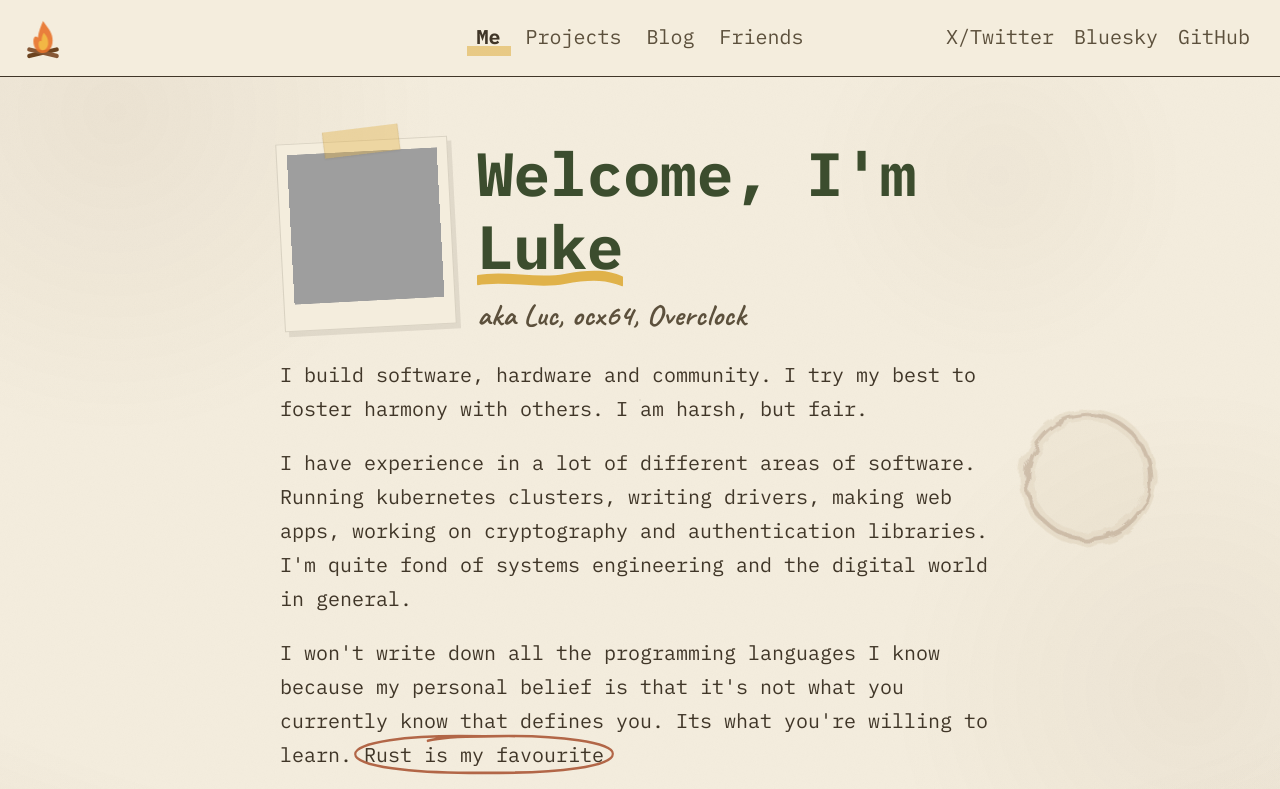
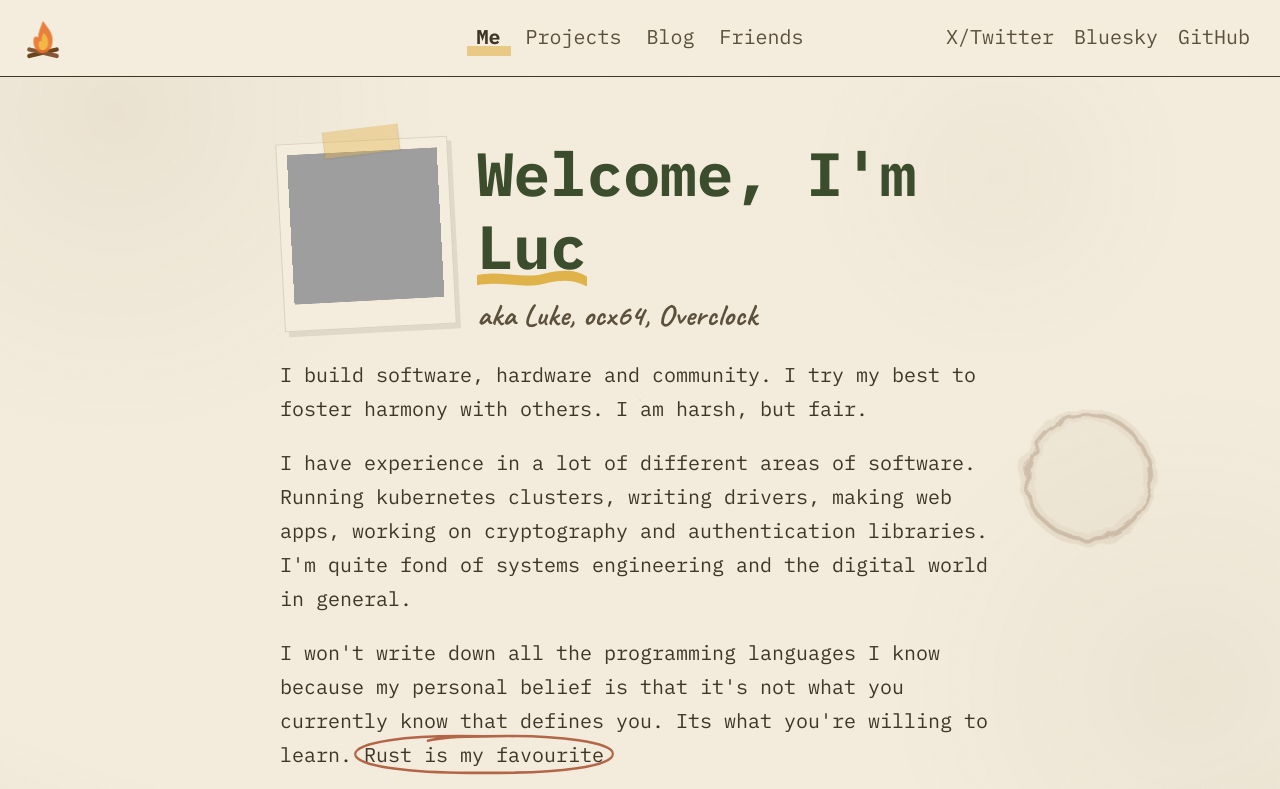
Before and after one commit to LucFauvel/ocx64.dev, an Astro site: page / in a window 1280 px wide. Shown: the top 789 px of the page. Built offline with nearby package versions, Linux system fonts and the light colour scheme; Astro itself is replaced by a stand-in of ours; grey boxes are pictures that could not be loaded.

Commit message:
Use Luc as the primary name on the home page (#4)

```diff
--- a/src/pages/index.astro
+++ b/src/pages/index.astro
@@ -18,7 +18,7 @@ import { SITE_TITLE, SITE_DESCRIPTION } from '../consts';
         <img class="coffee-mug" src="/coffee-mug.png" alt="" aria-hidden="true" />
         <span class="coffee-note handwritten" aria-hidden="true"></span>
       </div>
-      <div class="title"><div class="polaroid"><img class="me" src="/me.png"/></div><div class="name"><h1 class="name-title">Welcome, I'm <span class="ul">Luke</span></h1> <small class="name-subtitle handwritten">aka Luc, ocx64, Overclock</small></div></div>
+      <div class="title"><div class="polaroid"><img class="me" src="/me.png"/></div><div class="name"><h1 class="name-title">Welcome, I'm <span class="ul">Luc</span></h1> <small class="name-subtitle handwritten">aka Luke, ocx64, Overclock</small></div></div>
       <p>
         I build software, hardware and community. I try my best to foster harmony with others. I am harsh, but fair.
       </p>
```
